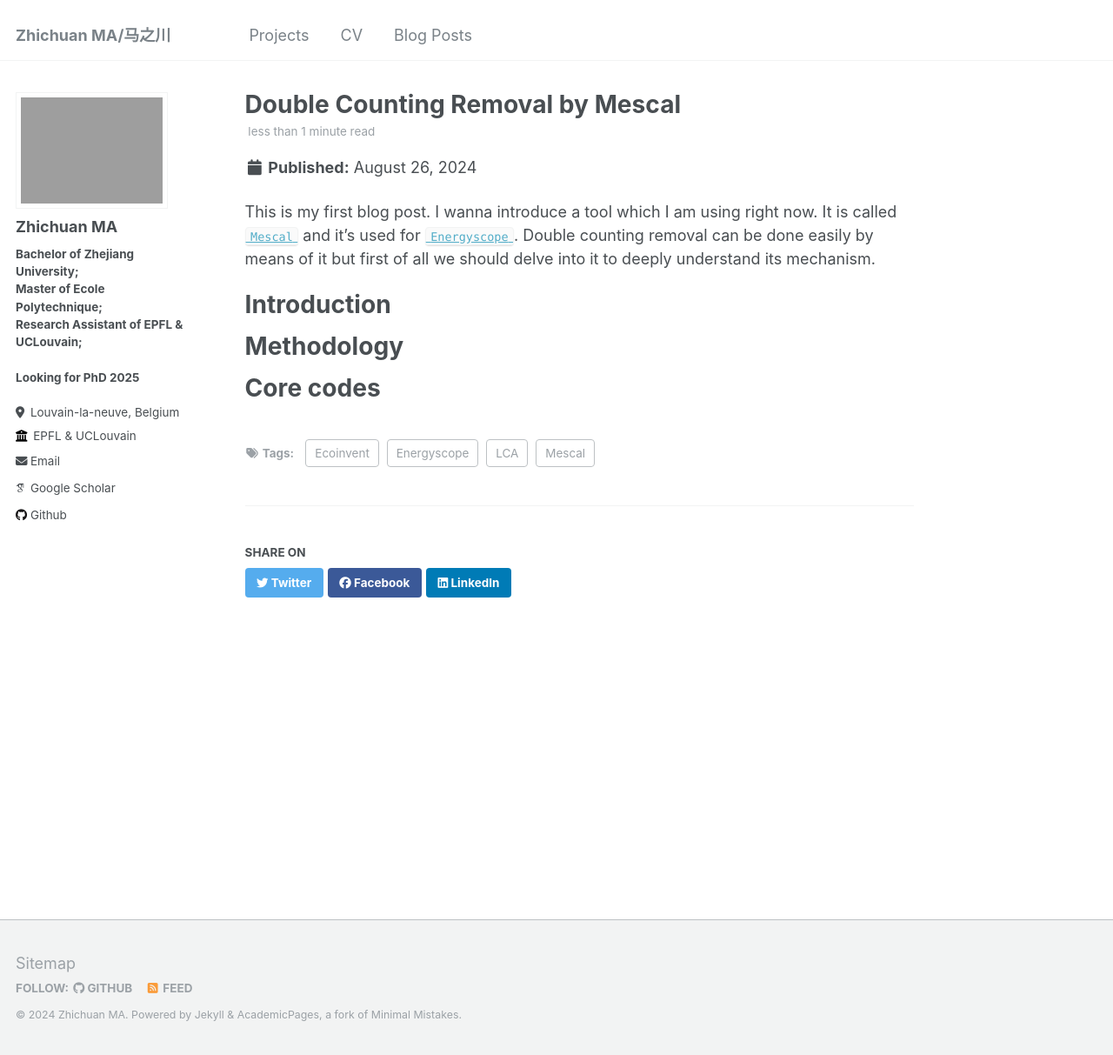
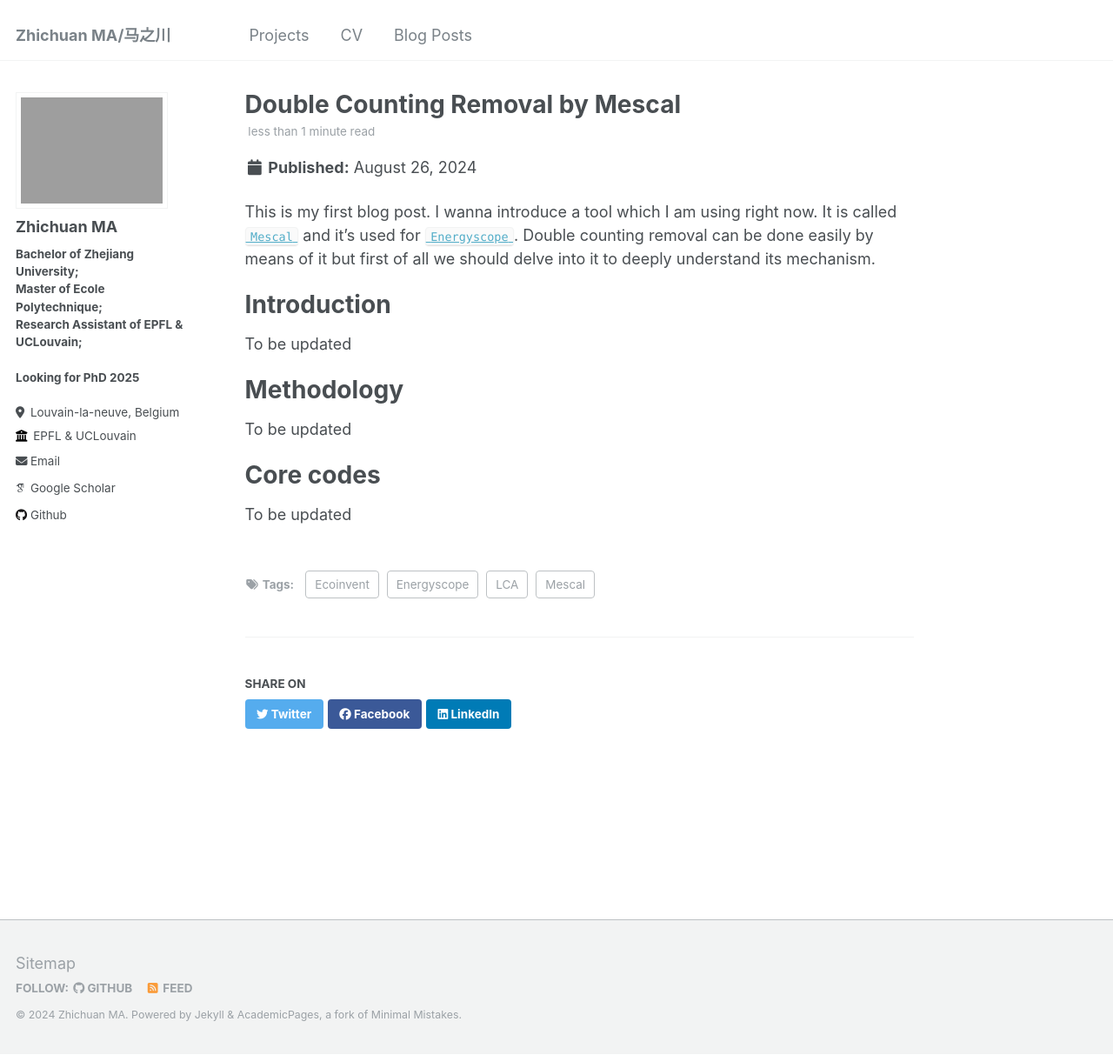
Before and after one commit to zhichuanma/zhichuanma.github.io, a Jekyll site: the page built from _posts/2024-08-26-blog-post-1.md, in a window 1280 px wide and 1213 px high. Shown: the whole window at 87% size. Built offline with Jekyll 4.4.1, drawn with Linux system fonts in a browser that asks for light colours; some web fonts are replaced.

Commit message:
Posts to be updated

```diff
--- a/_posts/2024-08-26-blog-post-1.md
+++ b/_posts/2024-08-26-blog-post-1.md
@@ -13,6 +13,12 @@ This is my first blog post. I wanna introduce a tool which I am using right now.
 
 # Introduction
 
+To be updated
+
 # Methodology
 
+To be updated
+
 # Core codes
+
+To be updated
```
